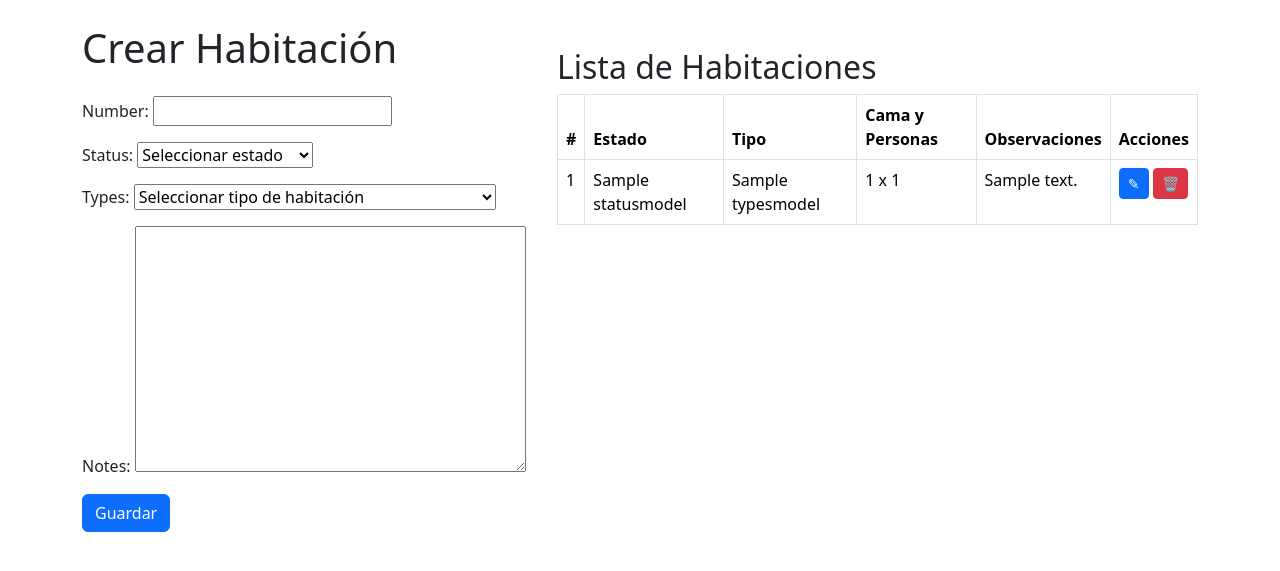
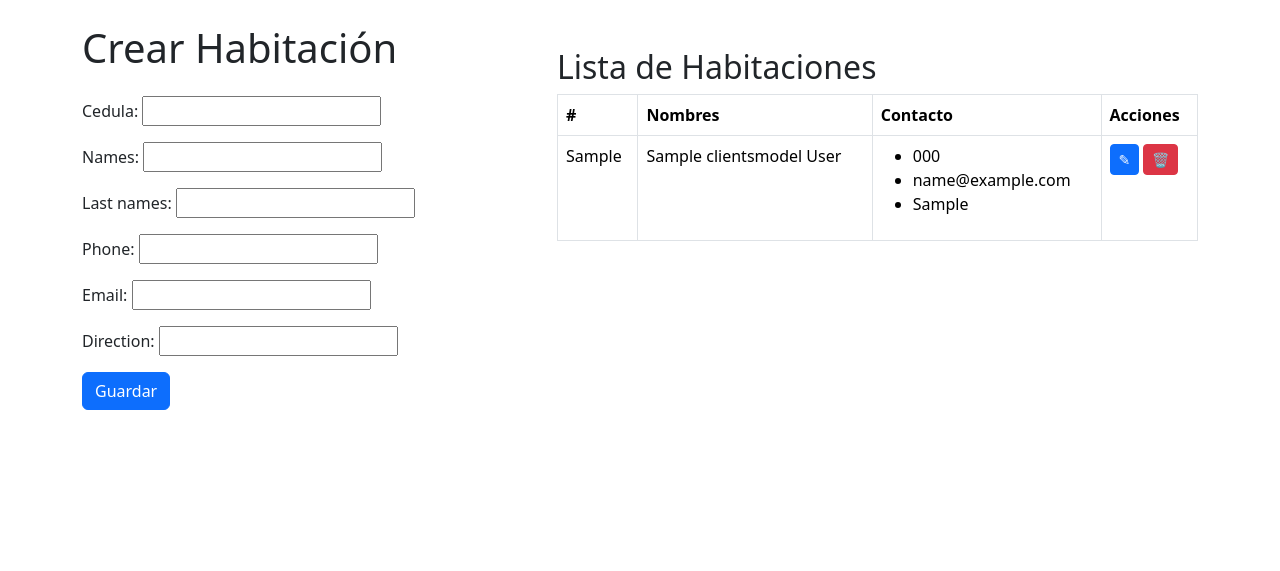
Before and after one commit to JorgeArguello1999/Hotel, a Django app: page /clients/ in a window 1280 px wide. Shown: the part 56-627 px from the top of the page. Run offline with Django 5.2, Linux system fonts and the light colour scheme; tables that the repository leaves empty hold one stand-in row (values such as "Sample post").

Commit message:
feat: CRUD de clients creado y funcionando

```diff
--- /dev/null
+++ b/clients/forms.py
@@ -0,0 +1,9 @@
+from django import forms
+
+# Modelos
+from clients.models import ClientsModel
+
+class ClientForm(forms.ModelForm):
+    class Meta:
+        model = ClientsModel
+        fields = '__all__'
--- /dev/null
+++ b/clients/templates/clients.html
@@ -0,0 +1,76 @@
+{% extends 'base.html' %}
+
+{% block title %} {% endblock %}
+{% block nav_title %} {% endblock %}
+
+{% block content %}
+<div class="container mt-4">
+    <div class="row">
+        <div class="col-md-5 mr-1">
+            <h1 class="mb-4">Crear Habitación</h1>
+            <form method="post">
+                {% csrf_token %}
+                {{ form.as_p }}
+                <button type="submit" class="btn btn-primary btn-guardar">Guardar</button>
+            </form>
+        </div>
+
+        <div class="col-md-7 ml-1">
+            <h2 class="mt-4">Lista de Habitaciones</h2>
+            <div class="table-responsive">
+                <table class="table table-bordered">
+                    <thead>
+                        <tr>
+                            <th scope="col">#</th>
+                            <th scope="col">Nombres</th>
+                            <th scope="col">Contacto</th>
+                            <th scope="col">Acciones</th>
+                        </tr>
+                    </thead>
+                    <tbody>
+                        {% for client in items %}
+                        <tr>
+                            <td>{{ client.cedula }}</td>
+                            <td>{{ client.names }} {{ client.last_names }}</td>
+                            <td>
+                                <ul>
+                                    <li>{{ client.phone }}</li>
+                                    <li>{{ client.email }}</li>
+                                    <li>{{ client.direction }}</li>
+                                </ul>
+                            </td>
+                            <td>
+                                <a href="{% url 'clients_update' client.cedula %}" client-id="{{ client.cedula }}" class="btn btn-sm btn-primary btn-update" role="button" aria-pressed="true" title="Editar">&#x270E;</a>
+                                <a href="{% url 'clients_delete' client.cedula %}" client-id="{{ client.cedula }}" class="btn btn-sm btn-danger btn-delete" role="button" aria-pressed="true" title="Eliminar">&#x1F5D1;</a>
+                            </td>
+                        </tr>
+                        {% endfor %}
+                    </tbody>
+                </table>
+            </div>
+        </div>
+    </div>
+</div>
+
+<!-- JavaScript -->
+<script>
+document.addEventListener('DOMContentLoaded', function(){
+
+    // Manejo del Boton Eliminar
+    const confirmDelete = document.querySelectorAll('.btn-delete');
+    confirmDelete.forEach(button => {
+        button.addEventListener('click', function(event) {
+            const clientID = this.getAttribute('client-id');
+
+            const confirmation = confirm(`¿Estás seguro de que deseas eliminar al usuario ${clientID}?`);
+
+            if (confirmation) {
+                alert(`Habitación ${clientID} eliminada`);
+            }else{
+                event.preventDefault();
+            }
+        });
+    })
+})
+</script>
+{% endblock %}
--- a/clients/urls.py
+++ b/clients/urls.py
@@ -1,10 +1,11 @@
 from django.urls import path
 
 # Vistas
-from rooms import views
+from clients import views
 
 # Rutas
 urlpatterns = [
-    path('', views.rooms, name='rooms'),
-    path('delete/<int:id_room>', views.rooms_delete, name='rooms_delete')
+    path('', views.clients, name='clients'),
+    path('update/<str:id_client>', views.clients_update, name='clients_update'),
+    path('delete/<str:id_client>', views.clients_delete, name='clients_delete')
 ]
--- a/clients/views.py
+++ b/clients/views.py
@@ -1,3 +1,47 @@
 from django.shortcuts import render
+from django.shortcuts import redirect
+from django.shortcuts import get_object_or_404
 
-# Create your views here.
+# Modelos
+from clients.models import ClientsModel
+
+# Formularios
+from clients.forms import ClientForm
+
+def clients(request):
+    # GET
+    if request.method == 'GET':
+        form = ClientForm()
+        items = ClientsModel.objects.all().order_by('cedula')
+        return render(request, 'clients.html', {
+            'form': form,
+            'items': items
+        })
+
+    if request.method == 'POST':
+        form = ClientForm(request.POST)
+        if form.is_valid():
+            form.save()
+            return redirect('clients')
+
+def clients_update(request, id_client):
+    # Obtener el cliente que se va a actualizar
+    client = get_object_or_404(ClientsModel, pk=id_client)
+
+    # Si la solicitud es POST, procesar el formulario
+    if request.method == 'POST':
+        # Llenar el formulario con los datos del cliente y los datos enviados en la solicitud
+        form = ClientForm(request.POST, instance=client)
+        if form.is_valid():
+            form.save()
+            return redirect('clients')
+    else:
+        form = ClientForm(instance=client)
+
+    # Renderizar la plantilla con el formulario y el cliente
+    return render(request, 'clients_update.html', {'form': form, 'client': client})
+
+def clients_delete(request, id_client):
+    client = get_object_or_404(ClientsModel, pk=id_client)
+    client.delete()
+    return redirect('clients')
--- a/home/templates/base.html
+++ b/home/templates/base.html
@@ -45,7 +45,7 @@
                         <a class="nav-link" href="{% url 'rooms' %}">🛏️ Habitaciones</a>
                     </li>
                     <li class="nav-item">
-                        <a class="nav-link" href="#">🧑‍🤝‍🧑 Clientes</a>
+                        <a class="nav-link" href="{% url 'clients' %}">🧑‍🤝‍🧑 Clientes</a>
                     </li>
                     <li class="nav-item">
                         <a class="nav-link" href="#">✉️ Reservaciones</a>
```
Also changed, not shown: clients/templates/clients_update.html (added, +19 -0 lines).
